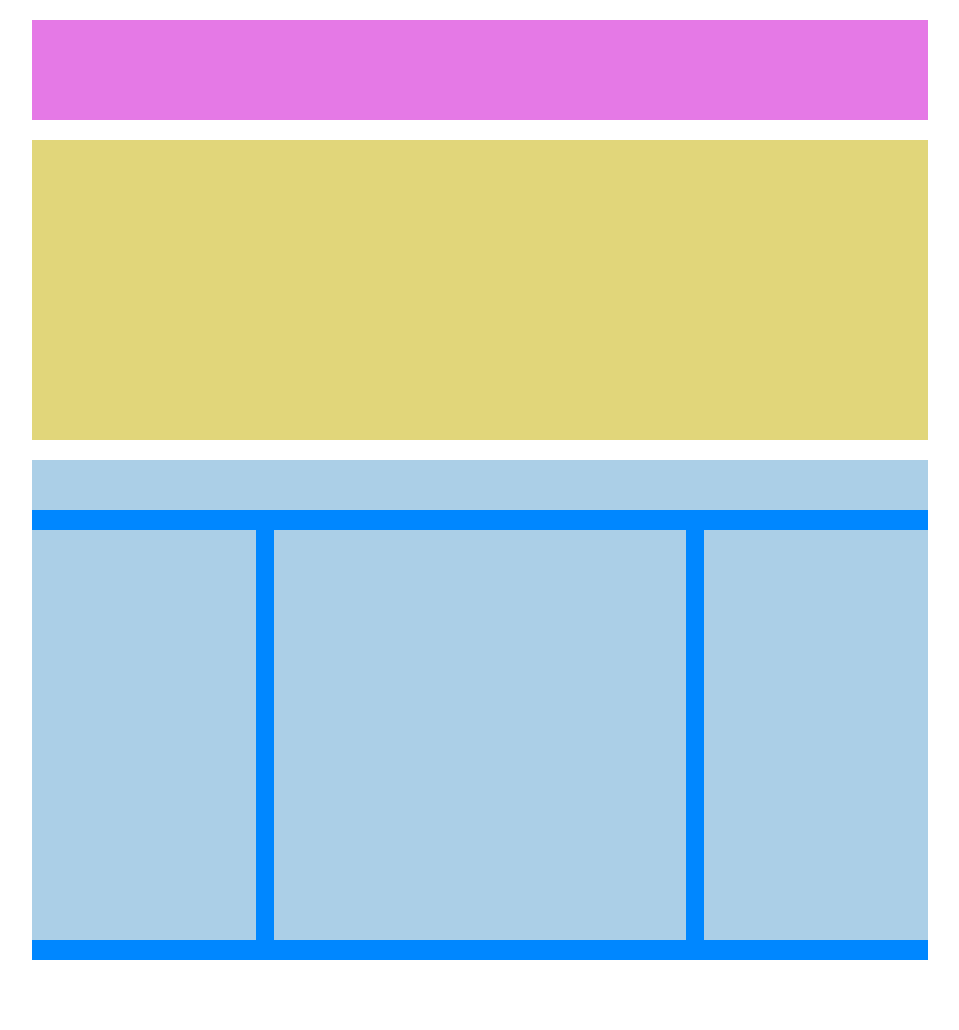
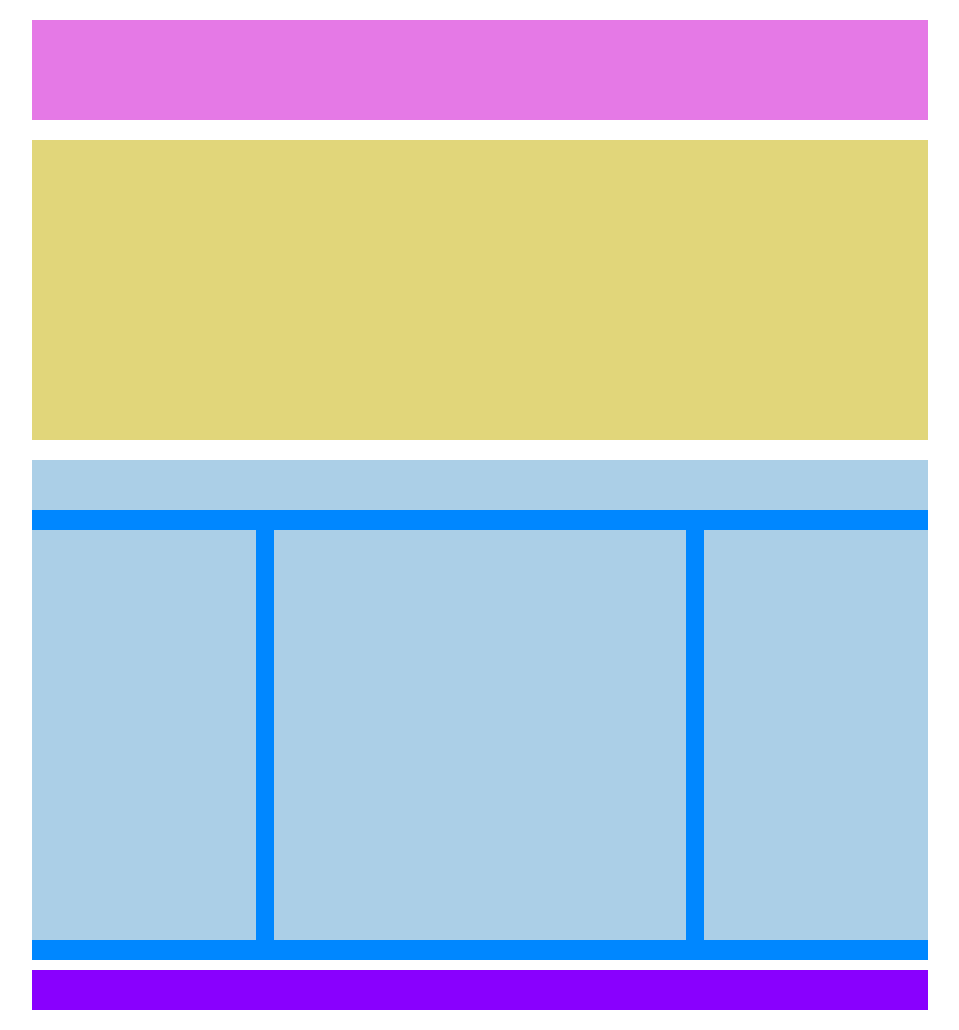
Before and after one commit to AnaisDiGenua/htmlcss-struttura-wp, a plain HTML site: page index.html in a window 1280 px wide. Shown: the whole page, without its empty margins (160-1119 px from the left). Before the commit the page ends 980 px from the top, so only its background shows below. Drawn offline with Linux system fonts and the light colour scheme.

Commit message:
footer stile

```diff
--- a/css/style.css
+++ b/css/style.css
@@ -53,6 +53,9 @@ main.debug {
     height: 410px;
     background-color: #abcfe7;
 }
+footer.debug {
+    background-color: #8900fe;
+}
 
 
 /* header */
@@ -71,3 +74,11 @@ header {
 .col-right {
     width: 25%;
 }
+
+
+/* footer */
+footer {
+    width: 100%;
+    height: 40px;
+    margin-top: 10px;
+}
--- a/index.html
+++ b/index.html
@@ -46,7 +46,7 @@
 
 
         <!-- footer -->
-        <footer>
+        <footer class="debug">
 
         </footer>
         <!-- /footer -->
```
